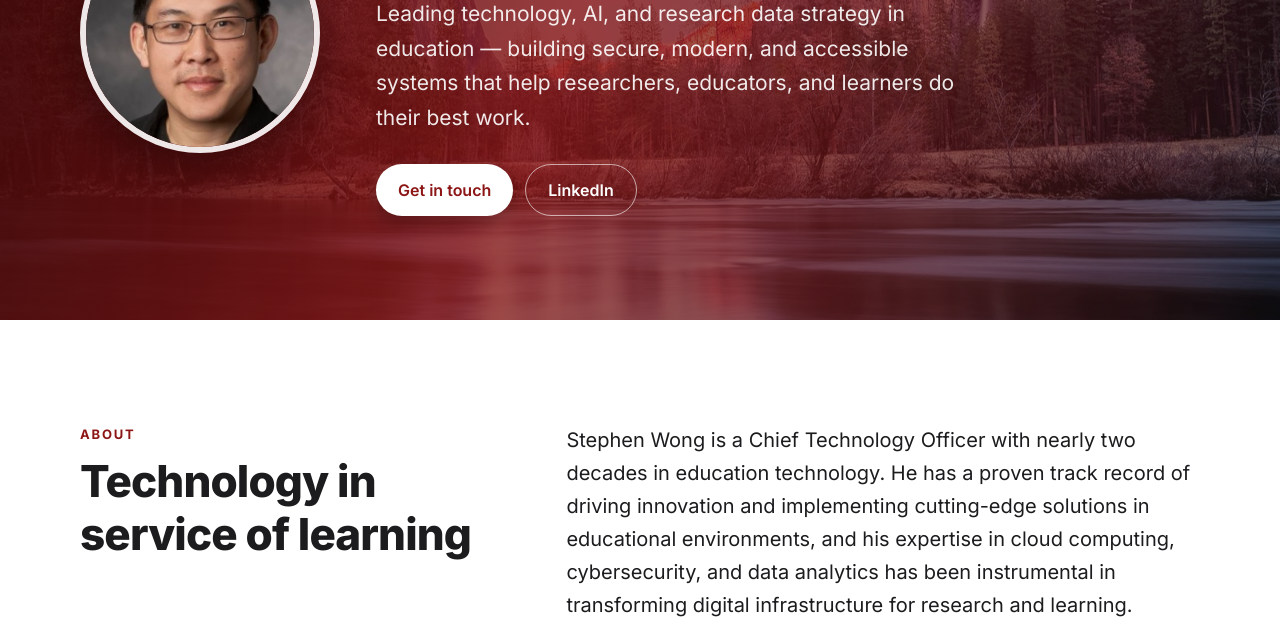
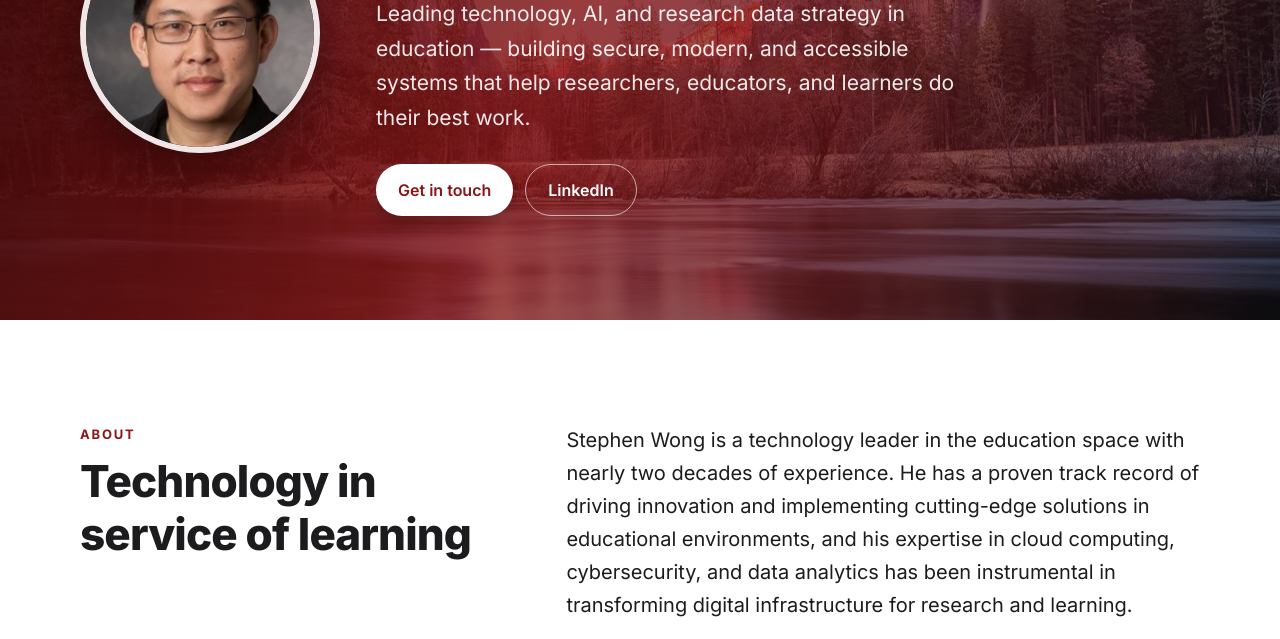
Before and after one commit to stw1/stw1.github.io, a plain HTML site: page index.html in a window 1280 px wide. Shown: the part 311-950 px from the top of the page. Drawn offline with Linux system fonts and the light colour scheme.

Commit message:
Reword About intro without a job title
Co-Authored-By: Claude Opus 5.5 <noreply@anthropic.com>

```diff
--- a/index.html
+++ b/index.html
@@ -80,7 +80,7 @@
           <h2>Technology in service of learning</h2>
         </div>
         <div class="prose reveal">
-          <p>Stephen Wong is a Chief Technology Officer with nearly two decades in education technology. He has a proven track record of driving innovation and implementing cutting-edge solutions in educational environments, and his expertise in cloud computing, cybersecurity, and data analytics has been instrumental in transforming digital infrastructure for research and learning.</p>
+          <p>Stephen Wong is a technology leader in the education space with nearly two decades of experience. He has a proven track record of driving innovation and implementing cutting-edge solutions in educational environments, and his expertise in cloud computing, cybersecurity, and data analytics has been instrumental in transforming digital infrastructure for research and learning.</p>
           <p>A native Californian and lifelong technophile, Stephen believes in the deliberate use of technology to spread ideas, build communities, and solve problems. He is passionate about creating inclusive and effective educational experiences for all learners — with a particular focus on access to learning, tools for student success, and diversity and inclusion. He also puts that belief into practice by building learning apps and games at Spaikz.</p>
           <ul class="chips" aria-label="Areas of expertise">
             <li>IT Strategy &amp; Leadership</li>
```
